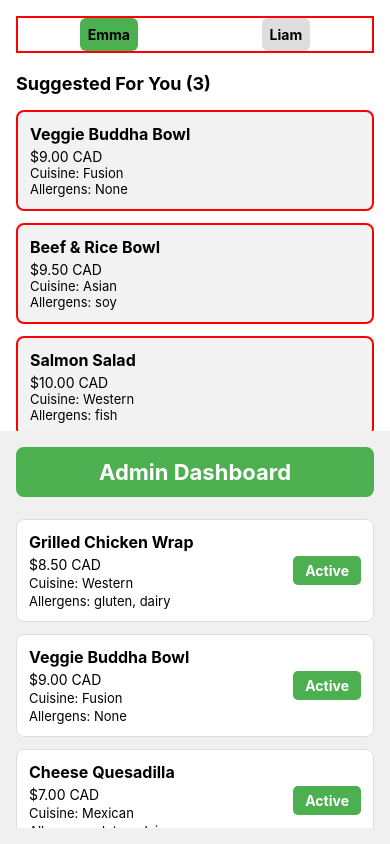
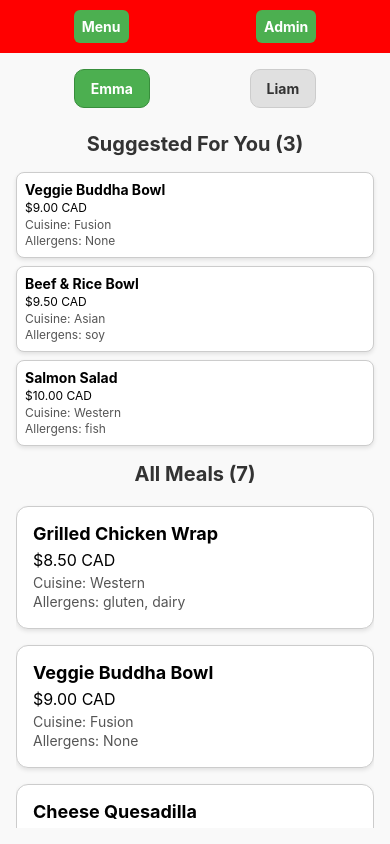
Before and after one commit to SyedDanyal190/MealSync-Native, a React Native app: screen / in a window 390 px wide. Built offline with nearby package versions, Linux system fonts and the light colour scheme.

Commit message:
feat: improve UI, fixed  bugs  removed Console.log

```diff
--- a/App.js
+++ b/App.js
@@ -1,26 +1,54 @@
-import { StatusBar } from 'expo-status-bar';
-import { StyleSheet, View } from 'react-native';
+import React, { useState } from "react";
+import { View, TouchableOpacity, Text, StyleSheet } from "react-native";
 import { MealProvider } from "./src/context/MealContext";
 import MealMenuScreen from "./src/screens/MealMenuScreen";
-import AdminScreen from './src/screens/AdminScreen';
+import AdminScreen from "./src/screens/AdminScreen";
 
 export default function App() {
+  const [screen, setScreen] = useState("menu");
+
   return (
     <MealProvider>
       <View style={styles.container}>
-        <MealMenuScreen />
-        <br />
-        <AdminScreen />
-        <StatusBar style="auto" />
+        <View style={styles.nav}>
+          <TouchableOpacity
+            style={styles.navButton}
+            onPress={() => setScreen("menu")}
+          >
+            <Text style={styles.navText}>Menu</Text>
+          </TouchableOpacity>
+
+          <TouchableOpacity
+            style={styles.navButton}
+            onPress={() => setScreen("admin")}
+          >
+            <Text style={styles.navText}>Admin</Text>
+          </TouchableOpacity>
+        </View>
+
+        {screen === "menu" ? <MealMenuScreen /> : <AdminScreen />}
       </View>
     </MealProvider>
   );
 }
 
-
 const styles = StyleSheet.create({
   container: {
     flex: 1,
-
+  },
+  nav: {
+    flexDirection: "row",
+    justifyContent: "space-around",
+    padding: 10,
+    backgroundColor: "red",
+  },
+  navButton: {
+    padding: 8,
+    backgroundColor: "#4caf50",
+    borderRadius: 6,
+  },
+  navText: {
+    color: "#fff",
+    fontWeight: "bold",
   },
 });
--- a/src/components/ChildSelector.js
+++ b/src/components/ChildSelector.js
@@ -13,7 +13,9 @@ const ChildSelector = ({ childrenList, selectedChild, onSelect }) => {
             style={[styles.button, isSelected && styles.selected]}
             onPress={() => onSelect(child)}
           >
-            <Text style={styles.text}>{child.name}</Text>
+            <Text style={[styles.text, isSelected && styles.selectedText]}>
+              {child.name}
+            </Text>
           </TouchableOpacity>
         );
       })}
@@ -25,21 +27,28 @@ export default ChildSelector;
 
 const styles = StyleSheet.create({
   container: {
-       borderWidth: 2,
-    borderColor: "red",
     flexDirection: "row",
     justifyContent: "space-around",
-    marginBottom: 10,
+    marginBottom: 12,
+    paddingHorizontal: 8,
   },
   button: {
-    padding: 8,
-    backgroundColor: "#ddd",
-    borderRadius: 6,
+    paddingVertical: 10,
+    paddingHorizontal: 16,
+    backgroundColor: "#e0e0e0",
+    borderRadius: 10,
+    borderWidth: 1,
+    borderColor: "#ccc",
   },
   selected: {
     backgroundColor: "#4caf50",
+    borderColor: "#388e3c",
   },
   text: {
     fontWeight: "bold",
+    color: "#333",
+  },
+  selectedText: {
+    color: "#fff",
   },
 });
--- a/src/components/MealCard.js
+++ b/src/components/MealCard.js
@@ -1,13 +1,16 @@
+// MealCard.js
 import React from "react";
 import { View, Text, StyleSheet } from "react-native";
 
-const MealCard = ({ meal }) => {
+const MealCard = ({ meal, small }) => {
   return (
-    <View style={styles.card}>
-      <Text style={styles.name}>{meal.name}</Text>
-      <Text style={styles.price}>${meal.price.toFixed(2)} CAD</Text>
-      <Text style={styles.tag}>Cuisine: {meal.cuisineTag}</Text>
-      <Text style={styles.tag}>
+    <View style={[styles.card, small && styles.cardSmall]}>
+      <Text style={[styles.name, small && styles.nameSmall]}>{meal.name}</Text>
+      <Text style={[styles.price, small && styles.priceSmall]}>
+        ${meal.price.toFixed(2)} CAD
+      </Text>
+      <Text style={[styles.tag, small && styles.tagSmall]}>Cuisine: {meal.cuisineTag}</Text>
+      <Text style={[styles.tag, small && styles.tagSmall]}>
         Allergens: {meal.allergens.length ? meal.allergens.join(", ") : "None"}
       </Text>
     </View>
@@ -18,21 +21,47 @@ export default MealCard;
 
 const styles = StyleSheet.create({
   card: {
-           borderWidth: 2,          // instead of "1px"
-    borderColor: "red",      // instead of "solid red"
-    backgroundColor: "#f2f2f2",
-    padding: 12,
+    backgroundColor: "#fff",
+    borderWidth: 1,
+    borderColor: "#ccc",
+    borderRadius: 12,
+    padding: 16,
+    marginVertical: 8,
+    shadowColor: "#000",
+    shadowOffset: { width: 0, height: 2 },
+    shadowOpacity: 0.1,
+    shadowRadius: 4,
+    elevation: 3,
+  },
+  cardSmall: {
+    padding: 8,
+    marginVertical: 4,
     borderRadius: 8,
-    marginVertical: 6,
   },
   name: {
-    fontSize: 16,
+    fontSize: 18,
     fontWeight: "bold",
+    marginBottom: 6,
+  },
+  nameSmall: {
+    fontSize: 14,
+    marginBottom: 2,
   },
   price: {
-    marginTop: 4,
+    fontSize: 16,
+    marginBottom: 4,
+  },
+  priceSmall: {
+    fontSize: 12,
+    marginBottom: 2,
   },
   tag: {
-    fontSize: 13,
+    fontSize: 14,
+    color: "#555",
+    marginBottom: 2,
+  },
+  tagSmall: {
+    fontSize: 12,
+    marginBottom: 1,
   },
 });
--- a/src/screens/AdminScreen.js
+++ b/src/screens/AdminScreen.js
@@ -44,13 +44,13 @@ const styles = StyleSheet.create({
   container: {
     flex: 1,
     padding: 16,
-    backgroundColor: "#f0f0f0", // light background for admin
+    backgroundColor: "#f0f0f0",
   },
   heading: {
     fontSize: 22,
     fontWeight: "bold",
-    textAlign: "center", // center text
-    backgroundColor: "#4caf50", // dashboard background color
+    textAlign: "center",
+    backgroundColor: "#4caf50",
     color: "#fff",
     paddingVertical: 12,
     borderRadius: 8,
--- a/src/screens/MealMenuScreen.js
+++ b/src/screens/MealMenuScreen.js
@@ -32,7 +32,7 @@ const MealMenuScreen = () => {
   <Text>No safe meals available</Text>
 ) : (
   suggestedMeals.map(meal => (
-          <MealCard key={meal.id} meal={meal} />
+    <MealCard key={meal.id} meal={meal} small />
   ))
 )}
 
@@ -51,11 +51,19 @@ const MealMenuScreen = () => {
 
 export default MealMenuScreen;
 
+
+
 const styles = StyleSheet.create({
-  container: { flex: 1, padding: 16 },
+  container: {
+    flex: 1,
+    padding: 16,
+    backgroundColor: "#f9f9f9"
+  },
   heading: {
-    fontSize: 18,
+    fontSize: 20,
     fontWeight: "bold",
-    marginVertical: 10,
+    marginVertical: 12,
+    textAlign: "center",
+    color: "#333",
   },
 });
```
Lines whose indentation alone changed are shown as unchanged.
